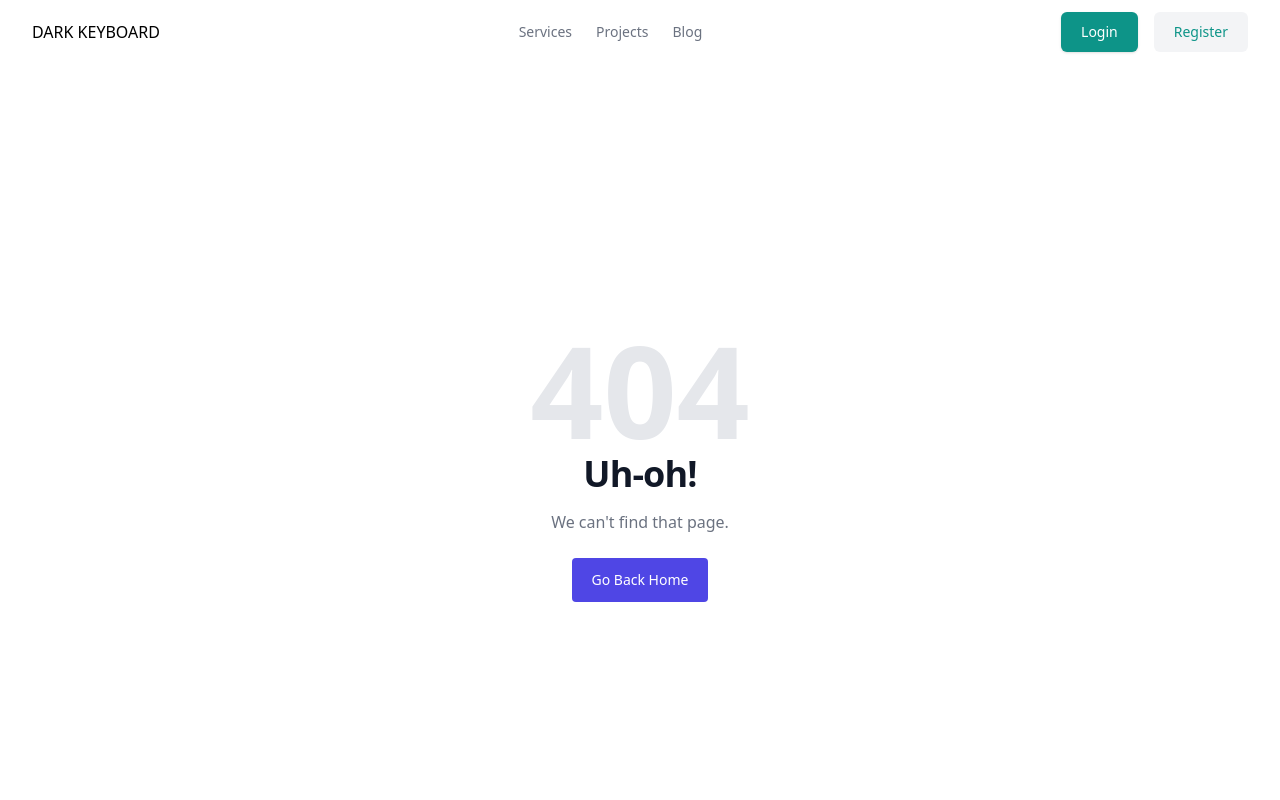
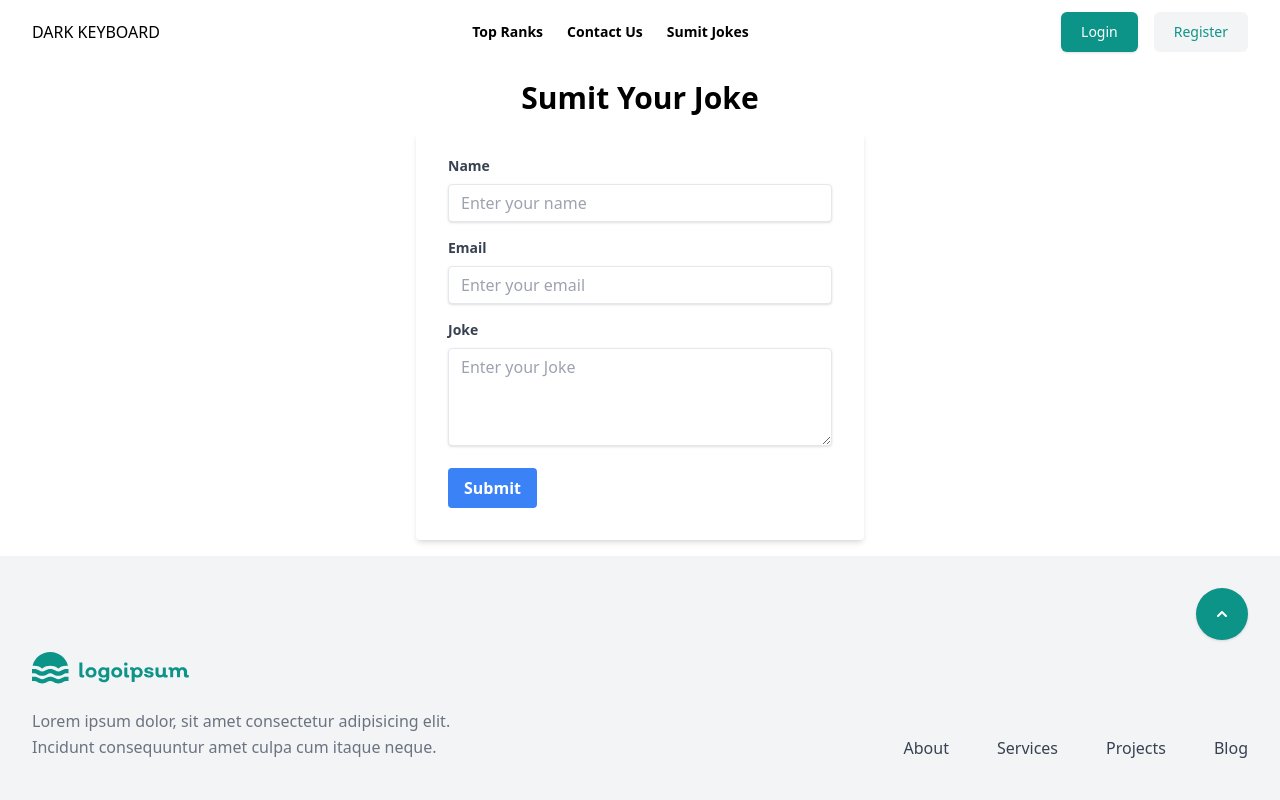
Before and after one commit to RakeshRoy-977/DARK-KEYBOARD, a React (Vite) app in the folder Client/: page /SumitJokes in a window 1280 px wide. Shown: the top 800 px of the page. Built offline with nearby package versions, Linux system fonts and the light colour scheme.

Commit message:
new pages added

```diff
--- a/Client/src/App.jsx
+++ b/Client/src/App.jsx
@@ -10,6 +10,9 @@ import TypingTest from "./Pages/TypingTest";
 import Err404 from "./Pages/Err404";
 import { useSelector } from "react-redux";
 import { selectIsLoggedIn } from "./Store/isLoggedInSlice";
+import Ranking from "./Pages/Ranking";
+import ContactUsPage from "./Pages/ContactUsPage";
+import SumitJoke from "./Pages/SumitJoke";
 
 const App = () => {
   const isLoggedin = useSelector(selectIsLoggedIn);
@@ -22,6 +25,9 @@ const App = () => {
           <Routes>
             <Route path="TypingTest" element={<TypingTest />} />
             <Route path="/" element={<HomePage />} />
+            <Route path="Ranking" element={<Ranking />} />
+            <Route path="ContactUsPage" element={<ContactUsPage />} />
+            <Route path="SumitJokes" element={<SumitJoke />} />
             <Route path="*" element={<Err404 />} />
           </Routes>
           <Footer />
@@ -33,6 +39,9 @@ const App = () => {
             <Route path="/" element={<HomePage />} />
             <Route path="signup" element={<SignUp />} />
             <Route path="login" element={<Login />} />
+            <Route path="Ranking" element={<Ranking />} />
+            <Route path="ContactUsPage" element={<ContactUsPage />} />
+            <Route path="SumitJokes" element={<SumitJoke />} />
             <Route path="*" element={<Err404 />} />
           </Routes>
           <Footer />
--- a/Client/src/Components/Navbar.jsx
+++ b/Client/src/Components/Navbar.jsx
@@ -62,32 +62,20 @@ const Navbar = () => {
             <nav aria-label="Global">
               <ul className="flex items-center gap-6 text-sm">
                 <li>
-                  <Link
-                    to="/services"
-                    className="text-gray-500 transition hover:text-gray-500/75"
-                  >
-                    {" "}
-                    Services{" "}
+                  <Link to="/Ranking" className="font-semibold">
+                    Top Ranks
                   </Link>
                 </li>
 
                 <li>
-                  <Link
-                    to="/projects"
-                    className="text-gray-500 transition hover:text-gray-500/75"
-                  >
-                    {" "}
-                    Projects{" "}
+                  <Link to="/ContactUsPage" className="font-semibold">
+                    Contact Us
                   </Link>
                 </li>
 
                 <li>
-                  <Link
-                    to="/blog"
-                    className="text-gray-500 transition hover:text-gray-500/75"
-                  >
-                    {" "}
-                    Blog{" "}
+                  <Link to="/SumitJokes" className="font-semibold">
+                    Sumit Jokes
                   </Link>
                 </li>
               </ul>
--- /dev/null
+++ b/Client/src/Pages/ContactUsPage.jsx
@@ -0,0 +1,63 @@
+import React from "react";
+
+const ContactUsPage = () => {
+  return (
+    <div className="container mx-auto">
+      <h1 className="text-3xl font-semibold text-center my-4">Contact Us</h1>
+      <div className="max-w-md mx-auto bg-white shadow-md rounded px-8 pt-6 pb-8 mb-4">
+        <div className="mb-4">
+          <label
+            className="block text-gray-700 text-sm font-bold mb-2"
+            htmlFor="name"
+          >
+            Name
+          </label>
+          <input
+            className="shadow appearance-none border rounded w-full py-2 px-3 text-gray-700 leading-tight focus:outline-none focus:shadow-outline"
+            id="name"
+            type="text"
+            placeholder="Enter your name"
+          />
+        </div>
+        <div className="mb-4">
+          <label
+            className="block text-gray-700 text-sm font-bold mb-2"
+            htmlFor="email"
+          >
+            Email
+          </label>
+          <input
+            className="shadow appearance-none border rounded w-full py-2 px-3 text-gray-700 leading-tight focus:outline-none focus:shadow-outline"
+            id="email"
+            type="email"
+            placeholder="Enter your email"
+          />
+        </div>
+        <div className="mb-4">
+          <label
+            className="block text-gray-700 text-sm font-bold mb-2"
+            htmlFor="message"
+          >
+            Message
+          </label>
+          <textarea
+            className="shadow appearance-none border rounded w-full py-2 px-3 text-gray-700 leading-tight focus:outline-none focus:shadow-outline"
+            id="message"
+            placeholder="Enter your message"
+            rows="4"
+          />
+        </div>
+        <div className="flex items-center justify-between">
+          <button
+            className="bg-blue-500 hover:bg-blue-700 text-white font-bold py-2 px-4 rounded focus:outline-none focus:shadow-outline"
+            type="button"
+          >
+            Submit
+          </button>
+        </div>
+      </div>
+    </div>
+  );
+};
+
+export default ContactUsPage;
--- a/Client/src/Pages/HomePage.jsx
+++ b/Client/src/Pages/HomePage.jsx
@@ -1,8 +1,12 @@
 import React, { useEffect } from "react";
 import { gsap } from "gsap";
 import { Link } from "react-router-dom";
+import { useSelector } from "react-redux";
+import { selectIsLoggedIn } from "../Store/isLoggedInSlice";
 
 const HomePage = () => {
+  const isloggedin = useSelector(selectIsLoggedIn);
+
   useEffect(() => {
     gsap.from(".hero", { opacity: 0, duration: 1, delay: 0.5, y: 50 });
     gsap.to(".bigText", { color: "yellow", delay: 3 });
@@ -25,7 +29,7 @@ const HomePage = () => {
             <div className="mt-8 flex flex-wrap justify-center gap-4">
               <Link
                 className="block w-full rounded border border-blue-600 bg-blue-600 px-12 py-3 text-sm font-medium text-white hover:bg-transparent hover:text-white focus:outline-none focus:ring active:text-opacity-75 sm:w-auto"
-                to={"/TypingTest"}
+                to={isloggedin ? "/TypingTest" : "/login"}
               >
                 Get Started
               </Link>
--- a/Client/src/Pages/Ranking.jsx
+++ b/Client/src/Pages/Ranking.jsx
@@ -1,7 +1,50 @@
-import React from "react";
+import React, { useState, useEffect } from "react";
+import axios from "axios";
 
 const Ranking = () => {
-  return <div>Ranking</div>;
+  const [topUsers, setTopUsers] = useState([]);
+
+  useEffect(() => {
+    const fetchTopUsers = async () => {
+      try {
+        const response = await axios.get(
+          "https://dark-keyboard.onrender.com/api/getranks"
+        );
+        const data = response.data;
+        setTopUsers(data);
+      } catch (error) {
+        console.error("Error fetching top users:", error);
+      }
+    };
+
+    fetchTopUsers();
+  }, []);
+
+  return (
+    <div className="container mx-auto mb-10">
+      <h1 className="text-3xl font-semibold text-center mb-10 my-4">
+        Top 10 User Ranks
+      </h1>
+      <div className="grid grid-cols-2 gap-4">
+        {topUsers.map((user, index) => (
+          <div key={index} className="border p-4 rounded-lg">
+            <p className="text-xl font-semibold">
+              {index + 1}. {user.name}
+            </p>
+            <p className="text-gray-600">Score: {user.score}</p>
+          </div>
+        ))}
+        {/* Fill remaining positions with placeholders */}
+        {Array.from({ length: 10 - topUsers.length }).map((_, index) => (
+          <div key={index} className="border p-4 rounded-lg text-center">
+            <p className="text-gray-600">
+              {index + topUsers.length + 1}. No data available
+            </p>
+          </div>
+        ))}
+      </div>
+    </div>
+  );
 };
 
 export default Ranking;
--- /dev/null
+++ b/Client/src/Pages/SumitJoke.jsx
@@ -0,0 +1,65 @@
+import React from "react";
+
+const SumitJoke = () => {
+  return (
+    <div className="container mx-auto">
+      <h1 className="text-3xl font-semibold text-center my-4">
+        Sumit Your Joke
+      </h1>
+      <div className="max-w-md mx-auto bg-white shadow-md rounded px-8 pt-6 pb-8 mb-4">
+        <div className="mb-4">
+          <label
+            className="block text-gray-700 text-sm font-bold mb-2"
+            htmlFor="name"
+          >
+            Name
+          </label>
+          <input
+            className="shadow appearance-none border rounded w-full py-2 px-3 text-gray-700 leading-tight focus:outline-none focus:shadow-outline"
+            id="name"
+            type="text"
+            placeholder="Enter your name"
+          />
+        </div>
+        <div className="mb-4">
+          <label
+            className="block text-gray-700 text-sm font-bold mb-2"
+            htmlFor="email"
+          >
+            Email
+          </label>
+          <input
+            className="shadow appearance-none border rounded w-full py-2 px-3 text-gray-700 leading-tight focus:outline-none focus:shadow-outline"
+            id="email"
+            type="email"
+            placeholder="Enter your email"
+          />
+        </div>
+        <div className="mb-4">
+          <label
+            className="block text-gray-700 text-sm font-bold mb-2"
+            htmlFor="message"
+          >
+            Joke
+          </label>
+          <textarea
+            className="shadow appearance-none border rounded w-full py-2 px-3 text-gray-700 leading-tight focus:outline-none focus:shadow-outline"
+            id="message"
+            placeholder="Enter your Joke"
+            rows="4"
+          />
+        </div>
+        <div className="flex items-center justify-between">
+          <button
+            className="bg-blue-500 hover:bg-blue-700 text-white font-bold py-2 px-4 rounded focus:outline-none focus:shadow-outline"
+            type="button"
+          >
+            Submit
+          </button>
+        </div>
+      </div>
+    </div>
+  );
+};
+
+export default SumitJoke;
```
